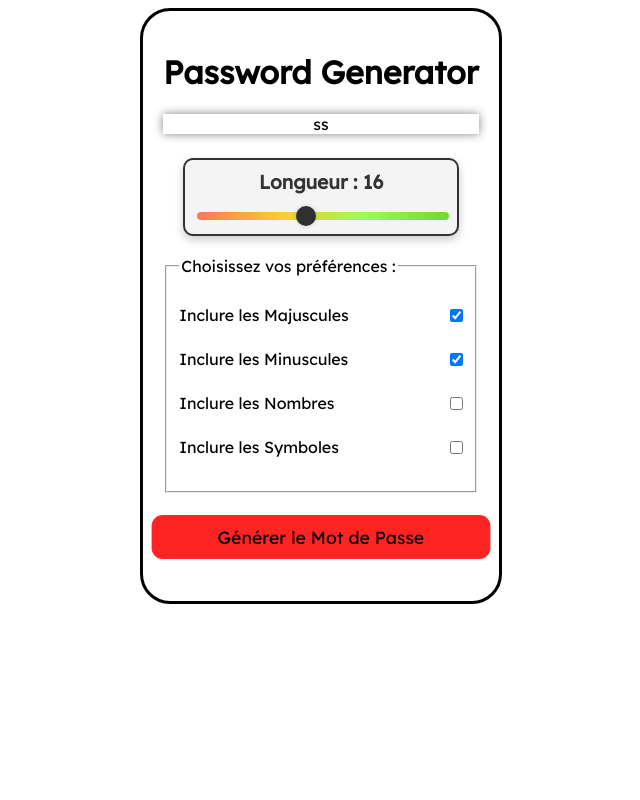
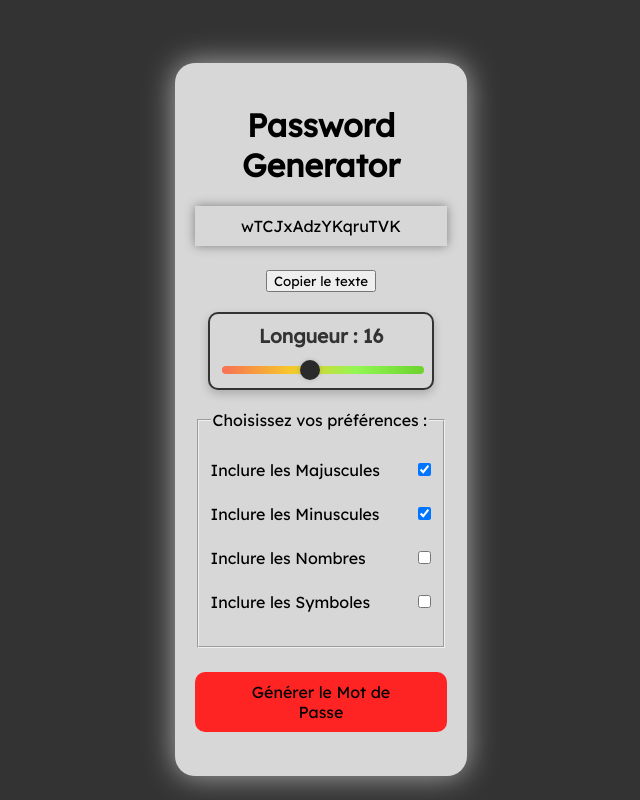
Before and after one commit to Vexyuu/PasswordGenerator, a plain HTML site: page index.html in a window 1280 px wide. Both pictures are taken after a click on the button "Générer le Mot de Passe". Shown: the whole page, without its empty margins (319-959 px from the left). Drawn offline with Linux system fonts and the light colour scheme.

Commit message:
Fonctionnel

```diff
--- a/index.html
+++ b/index.html
@@ -14,7 +14,8 @@
 <body>
     <div id="main-box">
         <h1 id="box-title">Password Generator</h1>
-        <div id="returnResultat">ss</div>
+        <div id="returnResultat"><i>Password</i></div>
+        <button id="CopierColler" onclick="CopyPast()">Copier le texte</button>
         <div id="progressive-bar" data-min="4" data-max="32">
             <div id="progressive-bar-title" data-length="0">Longueur : <span id="length-value">16</span></div>
             <input id="slider" type="range" min="4" max="32" value="16" />
@@ -24,26 +25,27 @@
             <div id="box-list-button">
                 <div class="option">
                     <label for="Majuscule">Inclure les Majuscules</label>
-                    <input type="checkbox" id="Majuscule" name="Majuscule" checked />
+                    <input type="checkbox" id="Majuscule" class="styled-checkbox" name="Majuscule" checked />
                 </div>
                 <div class="option">
                     <label for="Minuscule">Inclure les Minuscules</label>
-                    <input type="checkbox" id="Minuscule" name="Minuscule" checked />
+                    <input type="checkbox" id="Minuscule" class="styled-checkbox" name="Minuscule" checked />
                 </div>
                 <div class="option">
                     <label for="Nombre">Inclure les Nombres</label>
-                    <input type="checkbox" id="Nombre" name="Nombre" />
+                    <input type="checkbox" id="Nombre" class="styled-checkbox" name="Nombre" />
                 </div>
                 <div class="option">
                     <label for="Symbole">Inclure les Symboles</label>
-                    <input type="checkbox" id="Symbole" name="Symbole" />
+                    <input type="checkbox" id="Symbole" class="styled-checkbox" name="Symbole" />
                 </div>
             </div>
 
         </fieldset>
         <div id="box-button-generate">
-            <button id="button-generate" onclick="buttonClick()">Générer le Mot de Passe</button>
-            <div id="returnErreur"></div>
+            <button id="button-generate" onclick="generatePassword()">
+                Générer le Mot de Passe
+            </button>
         </div>
     </div>
 </body>
--- a/script.js
+++ b/script.js
@@ -1,55 +1,77 @@
-var buttonclicked = document.getElementById("button-generate");
-var Resultat = document.getElementById("returnResultat");
-var GetValue = document.getElementById("longueurPwd");
-var Erreur = document.getElementById("returnErreur");
+const button = document.getElementById("button-generate");
+const Resultat = document.getElementById("returnResultat");
+const slider = document.getElementById("slider");
+const lengthValue = document.getElementById("length-value");
 
-// tableau
-const tableau = [
-  {
-    Majuscule: "ABCDEFGHIJKLMNOPQRSTUVWXYZ",
-  },
-  {
-    Minuscule: "abcdefghijklmnopqrstuvwxyz",
-  },
-  {
-    Nombre: "0123456789",
-  },
-  {
-    Symbole: "!@#$%^&*()_+-={}:<>?",
-  },
-];
+// ----------------------------------------------------------------- //
+// --------------------------Options Table-------------------------- //
+// ----------------------------------------------------------------- //
+const OptionMajuscule = document.getElementById("Majuscule");
+const OptionMinuscule = document.getElementById("Minuscule");
+const OptionNombre = document.getElementById("Nombre");
+const OptionSymbole = document.getElementById("Symbole");
 
-function buttonClick() {
-  document.addEventListener("click", Click);
+const table = {
+  Majuscule: "ABCDEFGHIJKLMNOPQRSTUVWXYZ",
+  Minuscule: "abcdefghijklmnopqrstuvwxyz",
+  Nombre: "0123456789",
+  Symbole: "!@#$%^&*()_+-={}:<>?",
+};
 
-  var Longueur = GetValue.value;
-  if (Longueur == "") {
-    return MessageErreur();
-  } else {
-    alert(Longueur);
+// ------------------------------------------------------------------ //
+// --------------------------Event Listener-------------------------- //
+// ------------------------------------------------------------------ //
+slider.addEventListener("input", function () {
+  lengthValue.textContent = slider.value;
+});
+
+button.addEventListener("click", buttonClicked);
+
+// ------------------------------------------------------------- //
+// --------------------------Fonctions-------------------------- //
+// ------------------------------------------------------------- //
+
+function generatePassword() {
+  let password = "";
+  const length = slider.value;
+  const ChooseCharactere = [];
+
+  if (OptionMajuscule.checked) ChooseCharactere.push(...table.Majuscule);
+  if (OptionMinuscule.checked) ChooseCharactere.push(...table.Minuscule);
+  if (OptionNombre.checked) ChooseCharactere.push(...table.Nombre);
+  if (OptionSymbole.checked) ChooseCharactere.push(...table.Symbole);
+  if (ChooseCharactere.length === 0) {
+    return ErreurOption();
   }
+
+  for (let i = 0; i < length; i++) {
+    const randomIndex = Math.floor(Math.random() * ChooseCharactere.length);
+    password += ChooseCharactere[randomIndex];
+  }
+  Resultat.style.color = "";
+  Resultat.innerHTML = password;
 }
 
-function Click() {
-  buttonclicked.style.transform = "scale(1.1)";
-  buttonclicked.style.transition = "0.5s";
+function buttonClicked() {
+  button.style.transform = "scale(1.1)";
+  button.style.transition = "0.5s";
+  setTimeout(() => {
+    button.style.transform = "scale(1.0)";
+  }, 100);
 }
 
-function MessageErreur() {
-  Erreur.innerHTML = `<p>Veuillez entrer une longueur</p>`;
+function ErreurOption() {
+  Resultat.innerHTML = "Veuillez sélectionner au moins une option.";
+  Resultat.style.color = "red";
+  Resultat.style.transform = "scale(1.2)";
+  Resultat.style.transition = "0.5s";
+  setTimeout(() => {
+    Resultat.style.transform = "scale(1.0)";
+  }, 100);
 }
-// alert("OUI");
-// var password = generatePassword(GetValue);
-// Resultat.innerHTML = `<p>${password}`;
 
-// var password = "";
-//     var length = parseInt(GetValue);
-//     for (var i = 0; i < length; i++) {
-//       var random = Math.floor(Math.random() * 4);
-//       var random2 = Math.floor(
-//         Math.random() * tableau[random].Majuscule.length
-//       );
-//       password += tableau[random].Majuscule[random2];
-//     }
-//   }
-//   password.innerHTML = `<p>${password}`;
+function CopyPast() {
+  navigator.clipboard.writeText(Resultat.innerHTML).then(() => {
+    Resultat.innerHTML = "Copié !";
+  });
+}
--- a/style.css
+++ b/style.css
@@ -2,21 +2,30 @@
   font-family: "Lexend";
 }
 
+body {
+  background-color: #333;
+}
+
 #main-box {
+  background-color: rgb(216, 215, 215);
   position: relative;
-  max-width: max-content;
-  height: auto;
+  max-width: 20%;
   margin: 0 auto;
-  border: 3px solid black;
-  border-radius: 30px;
+  margin-top: 5%;
+  border-radius: 20px;
   padding: 20px;
   text-align: center;
+  box-shadow: 0px 0px 30px rgb(173, 173, 173);
 }
 
 #returnResultat {
   box-shadow: 0px 0px 10px gray;
   margin-bottom: 3vh;
-  visibility: visible;
+  padding: 10px 0px;
+}
+
+#returnResultat i {
+  opacity: 0.3;
 }
 
 #progressive-bar {
@@ -27,7 +36,7 @@
   padding: 10px;
   border: 2px solid #333;
   border-radius: 10px;
-  background-color: #f4f4f4;
+  background-color: rgb(216, 215, 215);
   box-shadow: 0px 4px 10px rgba(0, 0, 0, 0.2);
 }
 
@@ -40,7 +49,7 @@
 
 #slider {
   width: 100%;
-  -webkit-appearance: none; /* Pour supprimer le style par défaut dans Chrome/Safari */
+  -webkit-appearance: none; /* Supprimer le style par défaut de Chrome / Safari */
   appearance: none;
   height: 8px;
   border-radius: 5px;
@@ -75,6 +84,10 @@
   box-shadow: 0px 0px 5px rgba(0, 0, 0, 0.2);
 }
 
+/* ---------------------------------------------------------- */
+/* ---------------------Options Checkbox--------------------- */
+/* ---------------------------------------------------------- */
+
 #box-list-button .option {
   display: flex;
   justify-content: space-between;
@@ -86,21 +99,27 @@
   margin-right: 10px;
 }
 
-#box-list-button input[type="checkbox"] {
+input[type="checkbox"] {
+  cursor: pointer;
   margin: 0;
 }
+#box-list-button input[type="checkbox"]:checked {
+  background-color: blue;
+}
 
+/* ---------------------------------------------------------- */
+/* --------------------Bouton Generer MDP-------------------- */
+/* ---------------------------------------------------------- */
 #box-button-generate {
   margin: 3vh 0;
 }
 
 #button-generate {
   font-size: 16px;
-  padding: 10px 60px;
+  padding: 10px 50px;
   background-color: rgb(255, 36, 36);
   border: none;
   border-radius: 10px;
-  /* box-shadow: 10px 10px 30px red; */
 }
 
 #button-generate:hover {
@@ -111,6 +130,4 @@
   background-color: rgb(255, 36, 36);
 }
 
-#returnErreur p {
-  margin: none;
-}
+/* BROUILLOOOOOOOOOOOOOOOOOOOOOOOOOOOOOOOOOOOOOOOOOON */
```
